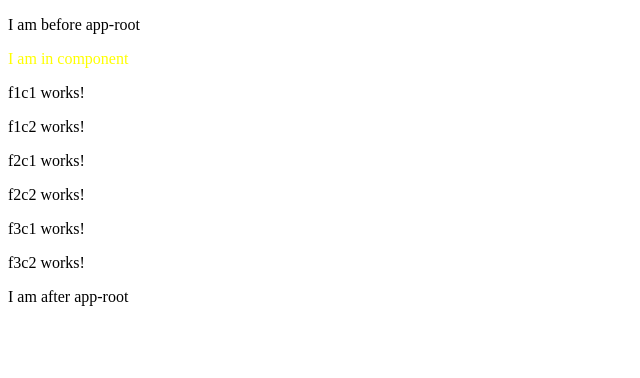
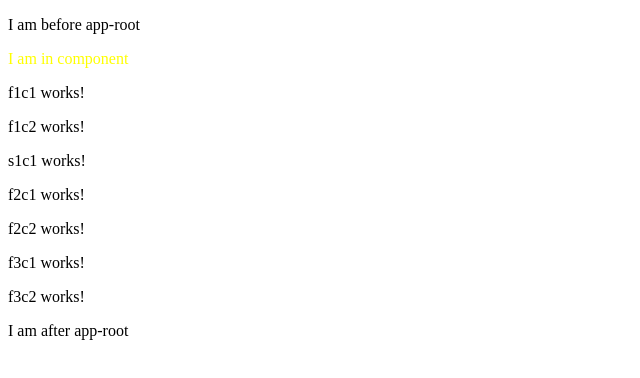
Before and after one commit to shibaravade/firstproject, an Angular app: page / in a window 1280 px wide. Shown: the top 378 px of the page, without its empty margins (0-640 px from the left). Built offline with nearby package versions, Linux system fonts and the light colour scheme.

Commit message:
shared module

```diff
--- a/src/app/feature1/f1c1/f1c1.component.html
+++ b/src/app/feature1/f1c1/f1c1.component.html
@@ -2,3 +2,4 @@
   f1c1 works!
 </p>
 <app-f1c2></app-f1c2>
+<app-s1c1></app-s1c1>
--- a/src/app/feature1/feature1.module.ts
+++ b/src/app/feature1/feature1.module.ts
@@ -2,10 +2,11 @@
 import { CommonModule } from '@angular/common';
 import { F1c1Component } from '../Feature1/f1c1/f1c1.component';
 import { F1c2Component } from '../Feature1/f1c2/f1c2.component';
+import { SharedModule } from '../shared/shared.module';
 
 @NgModule({
   imports: [
-    CommonModule
+    CommonModule,SharedModule
   ],
   declarations: [F1c1Component, F1c2Component],
   exports: [F1c1Component, F1c2Component]
--- /dev/null
+++ b/src/app/shared/s1c1/s1c1.component.html
@@ -0,0 +1,3 @@
+<p>
+  s1c1 works!
+</p>
--- /dev/null
+++ b/src/app/shared/s1c1/s1c1.component.ts
@@ -0,0 +1,15 @@
+import { Component, OnInit } from '@angular/core';
+
+@Component({
+  selector: 'app-s1c1',
+  templateUrl: './s1c1.component.html',
+  styleUrls: ['./s1c1.component.css']
+})
+export class S1c1Component implements OnInit {
+
+  constructor() { }
+
+  ngOnInit() {
+  }
+
+}
```
Also changed, not shown: src/app/shared/shared.module.ts (added, +12 -0 lines), src/app/shared/s1c1/s1c1.component.css (added), 2 other files (tests, documents, lock files or other folders).
